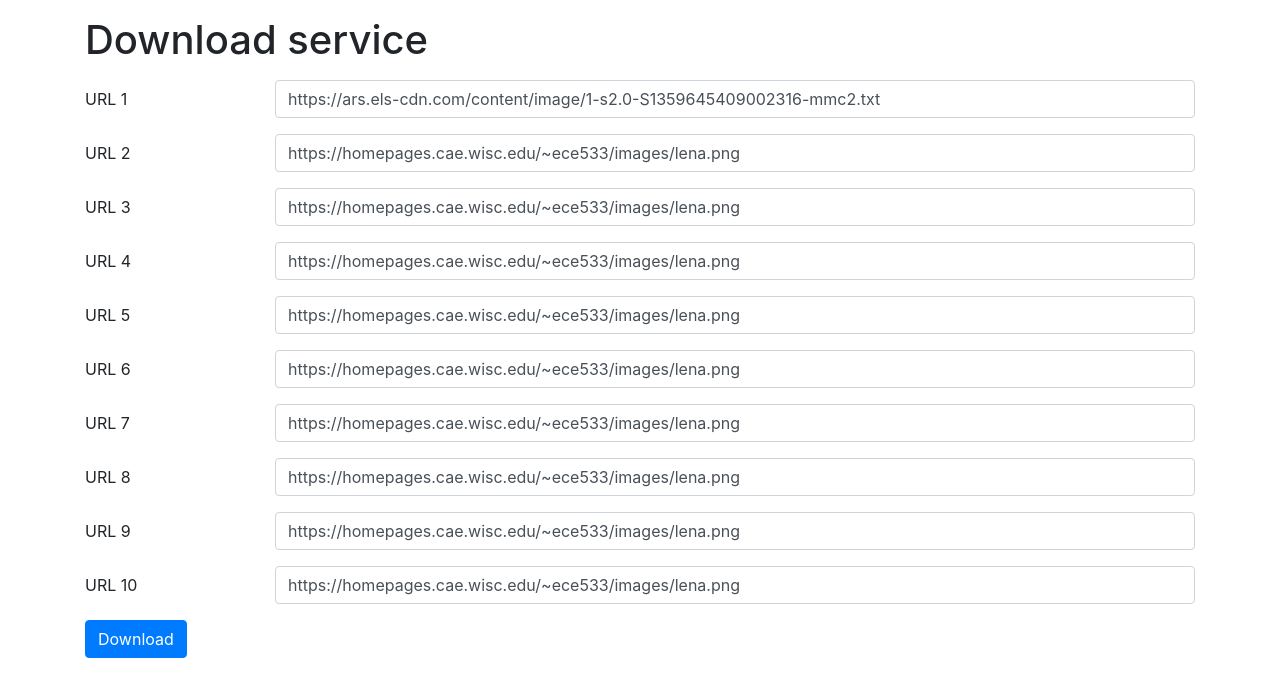
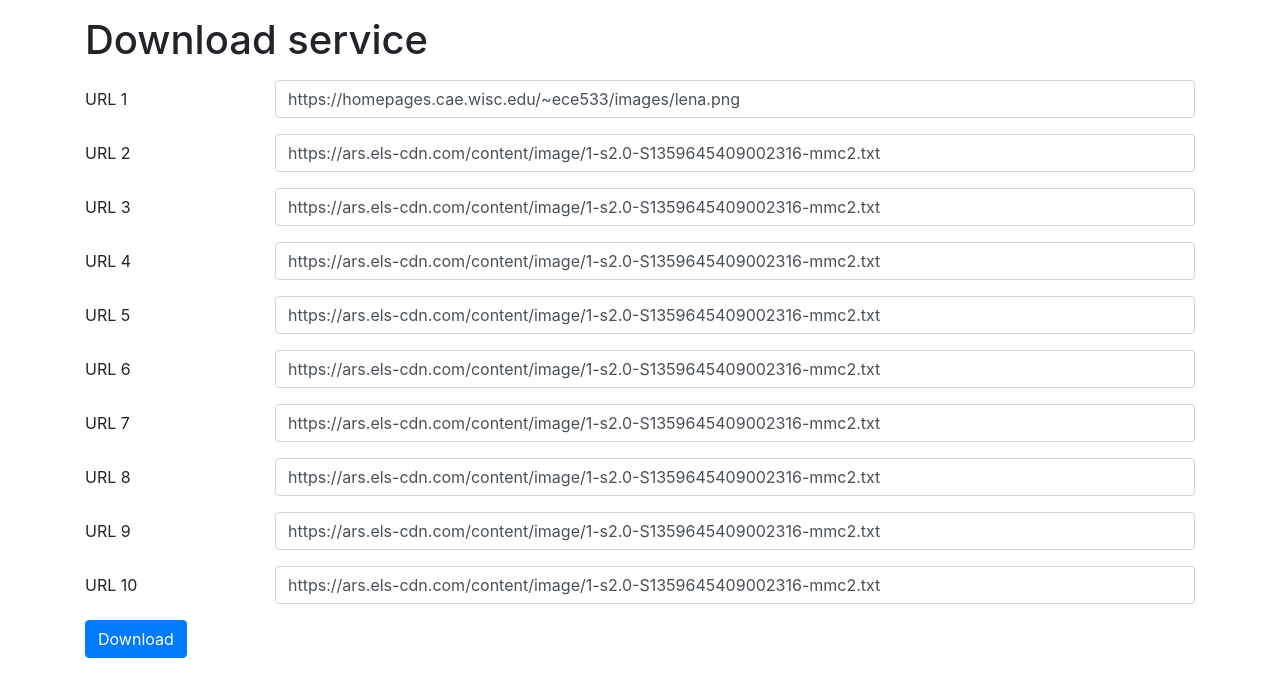
Before and after one commit to ilmannafian04/d2og, a Django app: page / in a window 1280 px wide. Shown: the part 56-753 px from the top of the page. Run offline with Django 3.2, Linux system fonts and the light colour scheme; some libraries are stand-ins or nearby versions.

Commit message:
wrong if

```diff
--- a/d2og_fe/producer/templates/index.html
+++ b/d2og_fe/producer/templates/index.html
@@ -11,9 +11,9 @@
                     <div class="col-sm-10">
                         <input type="url" class="form-control" id="file-{{ i }}" name="urls"
                                 {% if forloop.counter0 == 0 %}
+                               value="https://homepages.cae.wisc.edu/~ece533/images/lena.png"
+                                {% else %}
                                value="https://ars.els-cdn.com/content/image/1-s2.0-S1359645409002316-mmc2.txt"
-                                {% else %}
-                               value="https://homepages.cae.wisc.edu/~ece533/images/lena.png"
                                 {% endif %}
                         >
                     </div>
```
